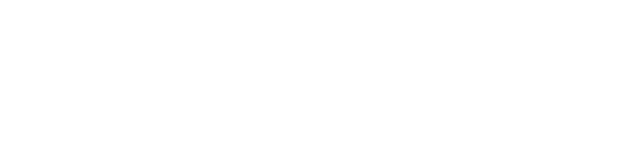
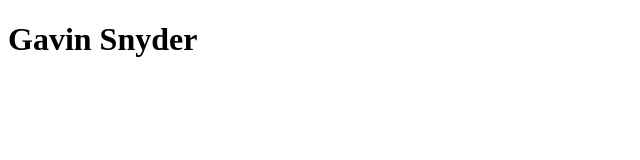
Before and after one commit to Kingjaxs/About-Me, a plain HTML site: page index.html in a window 1280 px wide. Shown: the whole page, without its empty margins (0-640 px from the left). Drawn offline with Linux system fonts and the light colour scheme.

Commit message:
Added name to h1 element

```diff
--- a/index.html
+++ b/index.html
@@ -6,6 +6,6 @@
     <title>About Me</title>
 </head>
 <body>
-
+    <h1>Gavin Snyder</h1>
 </body>
 </html>
```
Also changed, not shown: 1 other file.
